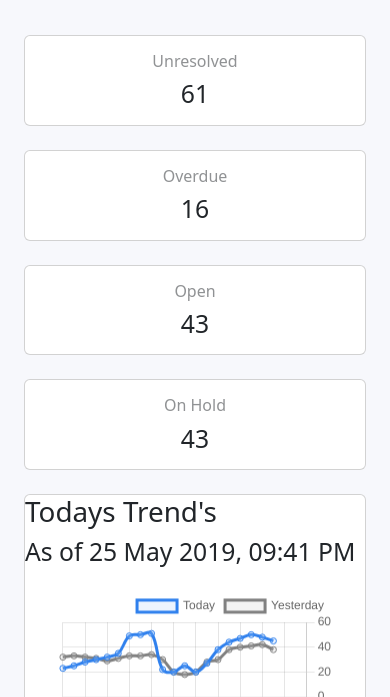
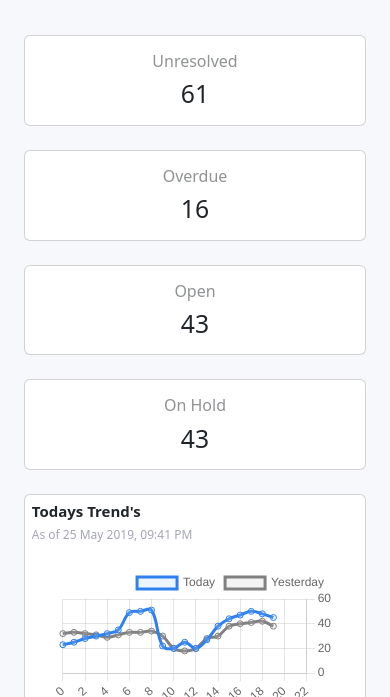
Before and after one commit to Rwalsh1398/Frontend-Framework, a website: page public/Index.html in a window 390 px wide. Shown: the part 147-844 px from the top of the page. Drawn offline with nearby package versions, Linux system fonts and the light colour scheme.

Commit message:
Update style.css
Adjusted specs for mobile graph

Co-Authored-By: Tainara Lima <67617156+TainaraAline@users.noreply.github.com>

```diff
--- a/public/assets/css/style.css
+++ b/public/assets/css/style.css
@@ -85,6 +85,20 @@ div.card {
   font-weight: bold;
 }
 
+/* -------------------------------- Chart Styles -------------------------------- */
+
+#chart_heading{
+  padding: 2% 0 0 2%;
+  font-size: 15px;
+  font-weight: bold;
+}
+
+#chart_subheading{
+  padding: 0 0 0 2%;
+  font-size: 12px;
+  color:#a4a6b3
+}
+
 /* I chose 768px as a breakpoint to match the `md` breakpoint measure used by bootstrap */
 /* I was able to work on the responsiveness in most of the page using Bootstrap */
 /* But I still needed to have the below css, because of custom values (like color and width) */
@@ -99,6 +113,8 @@ div.card {
     color: #363740;
   }
 
+
+/* -------------------------------- Chart Styles -------------------------------- */
   #chart_heading{
     padding: 1% 0 0 1%;
     font-size: 20px;
```
